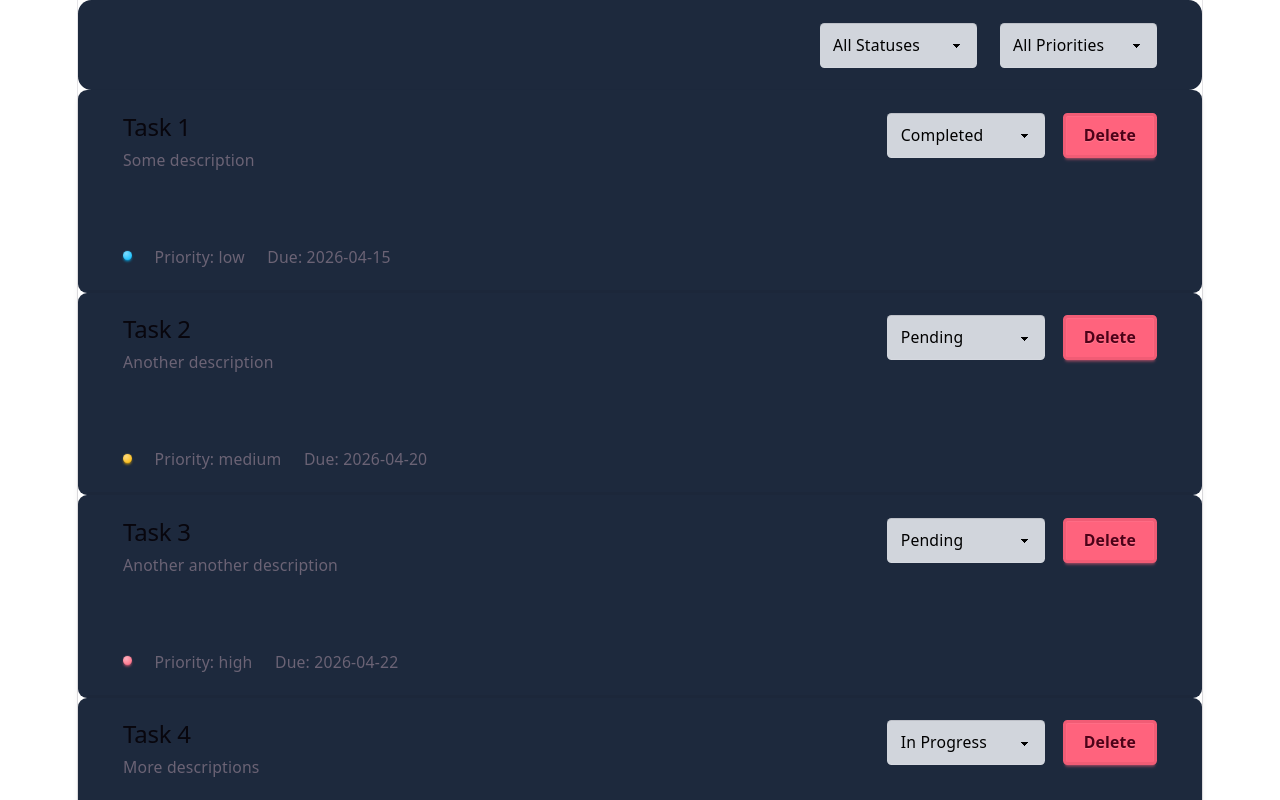
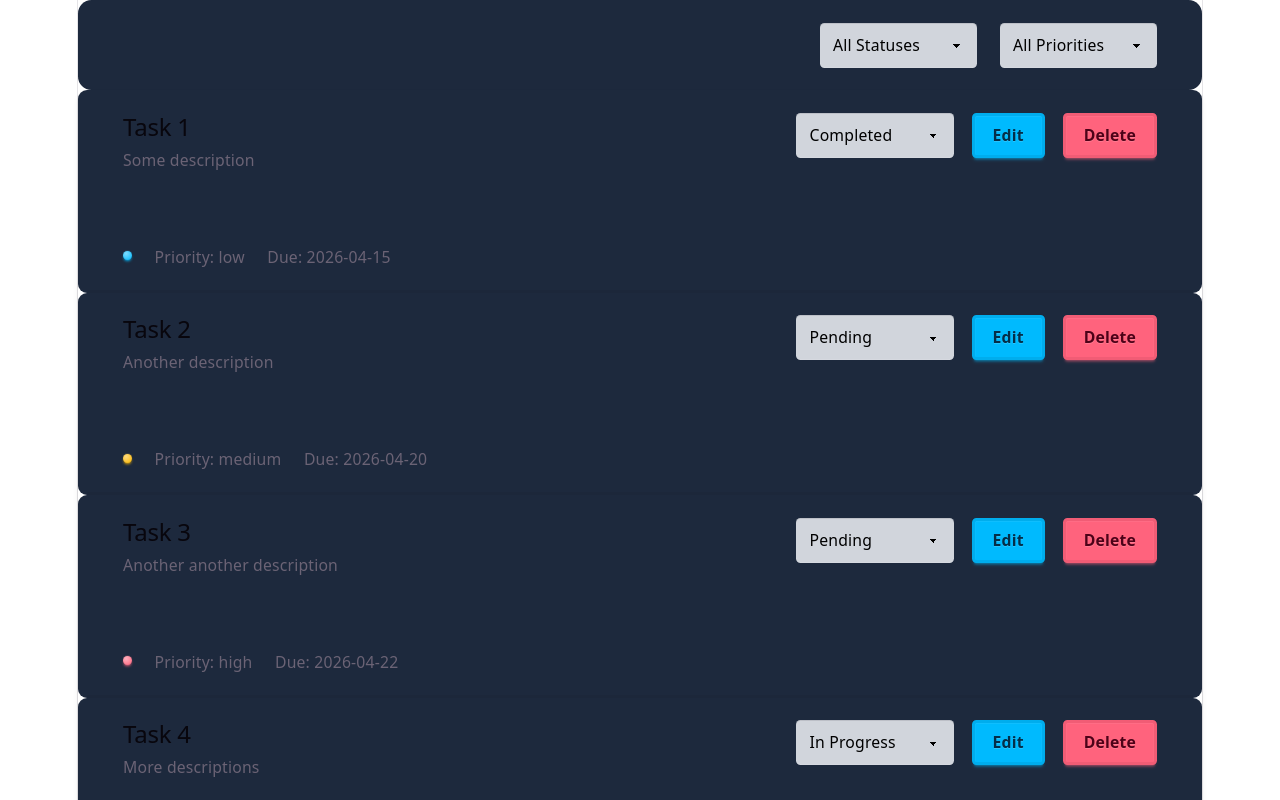
Before and after one commit to chadgarc/SBA-React-Dashboard-Application, a React (Vite) app: page / in a window 1280 px wide. Shown: the top 800 px of the page. Built offline with nearby package versions, Linux system fonts and the light colour scheme.

Commit message:
fixed taskPriority reference and how button sends the callback to its parent

```diff
--- a/src/components/TaskItem/TaskItem.tsx
+++ b/src/components/TaskItem/TaskItem.tsx
@@ -1,4 +1,4 @@
-import type { TaskItemProps, TaskStatus } from "../../types";
+import type { Priority, TaskItemProps, TaskStatus } from "../../types";
 import { SelectList } from "../SelectList/SelectList";
 
 /**
@@ -18,6 +18,7 @@ import { SelectList } from "../SelectList/SelectList";
 export function TaskItem({
     task,
     onStatusChange,
+    onEdit,
     onDelete}: TaskItemProps){
 
     /**
@@ -31,7 +32,7 @@ export function TaskItem({
         'low': 'status-info',
         'medium': 'status-warning',
         'high': 'status-error',
-        }[task.priority];
+        }[task.priority as Priority];
 
     return (
         <li className="list-col-grow sm:list-row min-h-45 ps-10 pe-10 pt-5 pb-5 bg-slate-800">
@@ -71,6 +72,8 @@ export function TaskItem({
                 />
             </div>
 
+            <button className="btn btn-info" onClick={() => onEdit?.(task.id)}>Edit</button>
+
             {/*
              * Deletes the current task by invoking the parent callback `onDelete`.
              * The task ID is passed upward so the parent can update its state.
```
